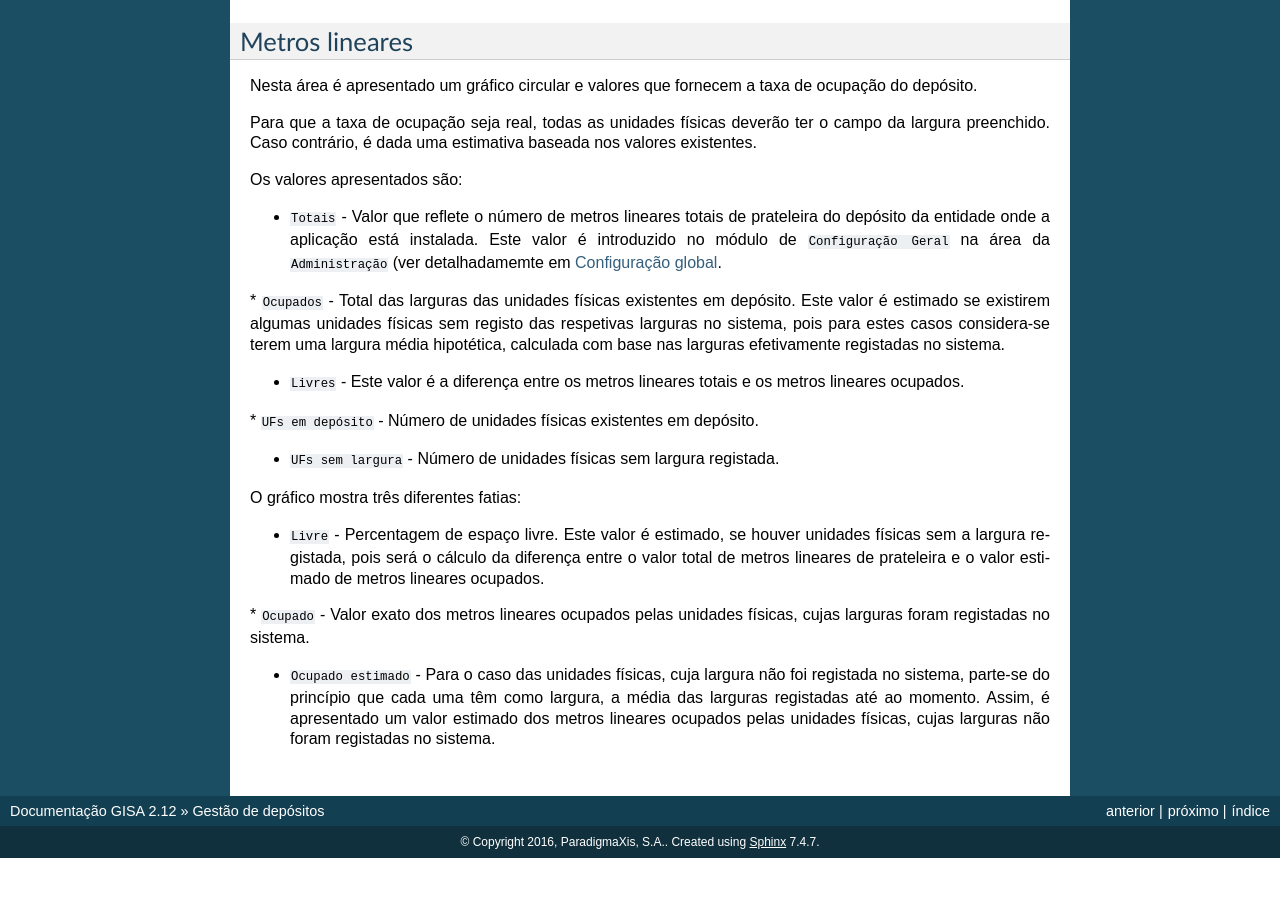
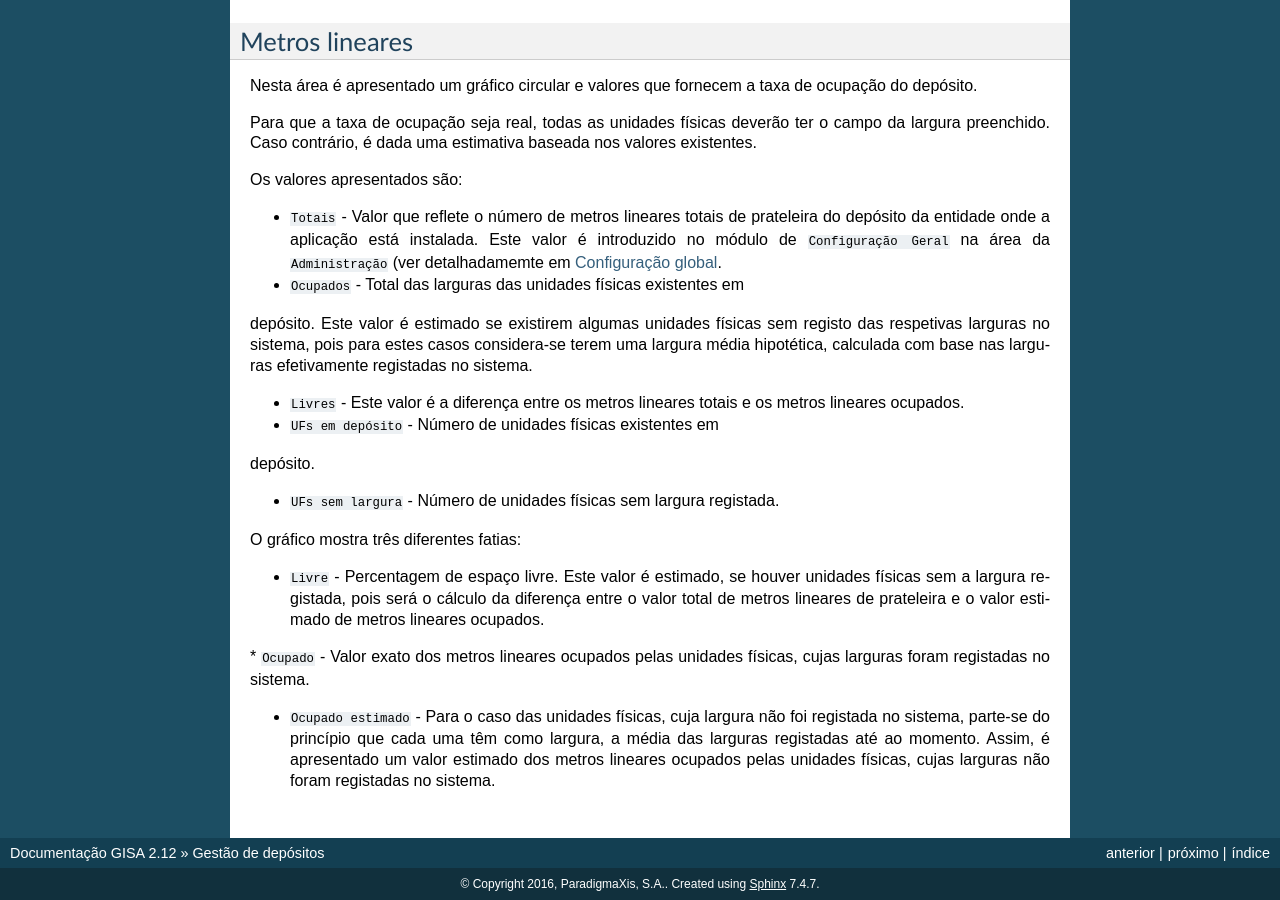
Before and after one commit to ParadigmaXis/gisa, a Sphinx documentation site: the page built from docs/gestao_depositos.rst, in a window 1280 px wide and 900 px high, scrolled down 1679 px. Built offline with Sphinx 7.4.7, drawn with Linux system fonts in a browser that asks for light colours; pages that are not in the unit, such as notebooks, are missing from menus; before the commit the page ends 2537 px from its top, so only the background shows below that.

Commit message:
Syntax corrections

```diff
--- a/docs/gestao_depositos.rst
+++ b/docs/gestao_depositos.rst
@@ -73,7 +73,7 @@ Os valores apresentados são:
    da ``Administração`` (ver detalhadamemte em `Configuração
    global <configuracao_global.html>`__.
 
-\* ``Ocupados`` - Total das larguras das unidades físicas existentes em
+-  ``Ocupados`` - Total das larguras das unidades físicas existentes em
 depósito. Este valor é estimado se existirem algumas unidades físicas
 sem registo das respetivas larguras no sistema, pois para estes casos
 considera-se terem uma largura média hipotética, calculada com base nas
@@ -82,7 +82,7 @@ larguras efetivamente registadas no sistema.
 -  ``Livres`` - Este valor é a diferença entre os metros lineares totais
    e os metros lineares ocupados.
 
-\* ``UFs em depósito`` - Número de unidades físicas existentes em
+-  ``UFs em depósito`` - Número de unidades físicas existentes em
 depósito.
 
 -  ``UFs sem largura`` - Número de unidades físicas sem largura
```
